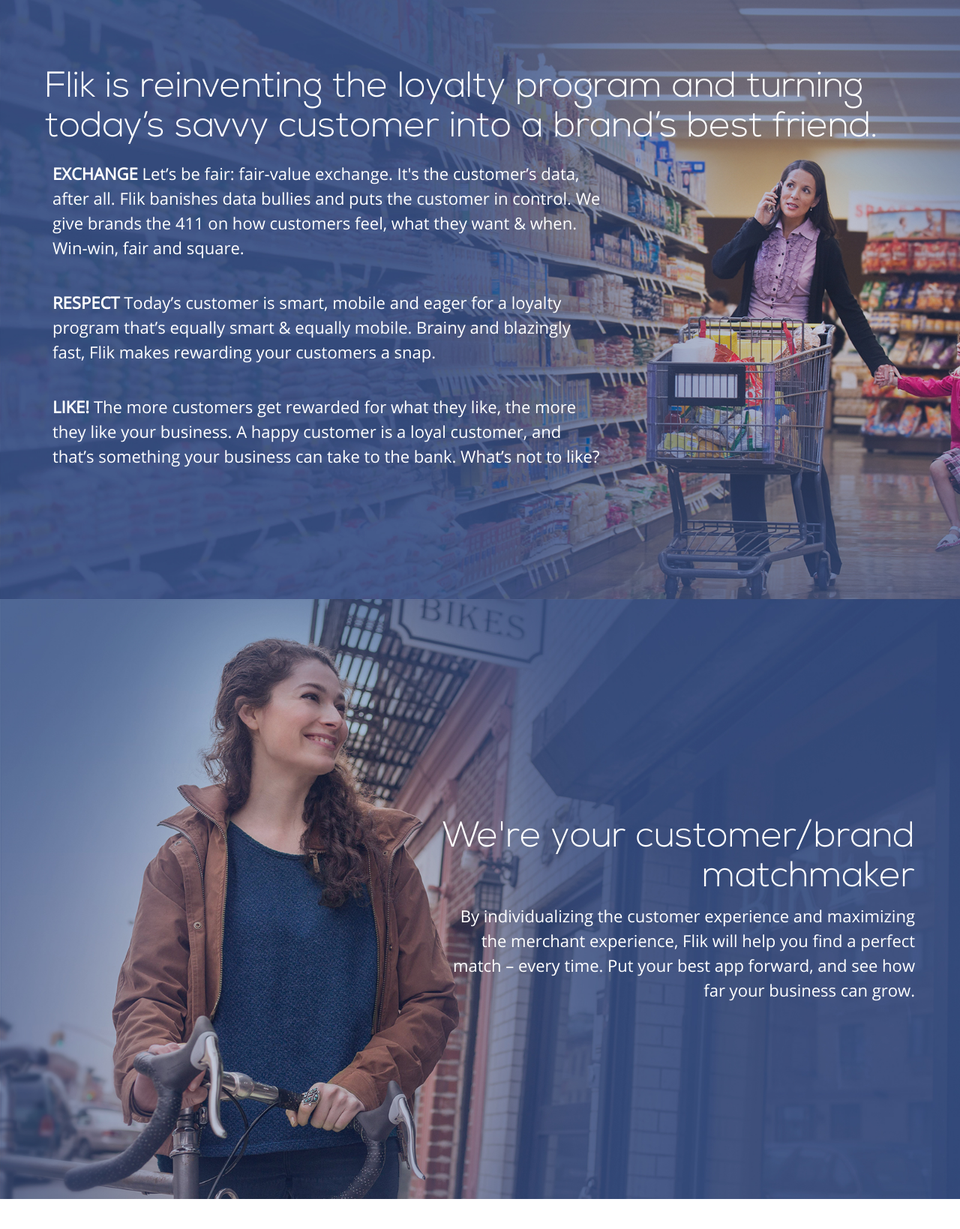
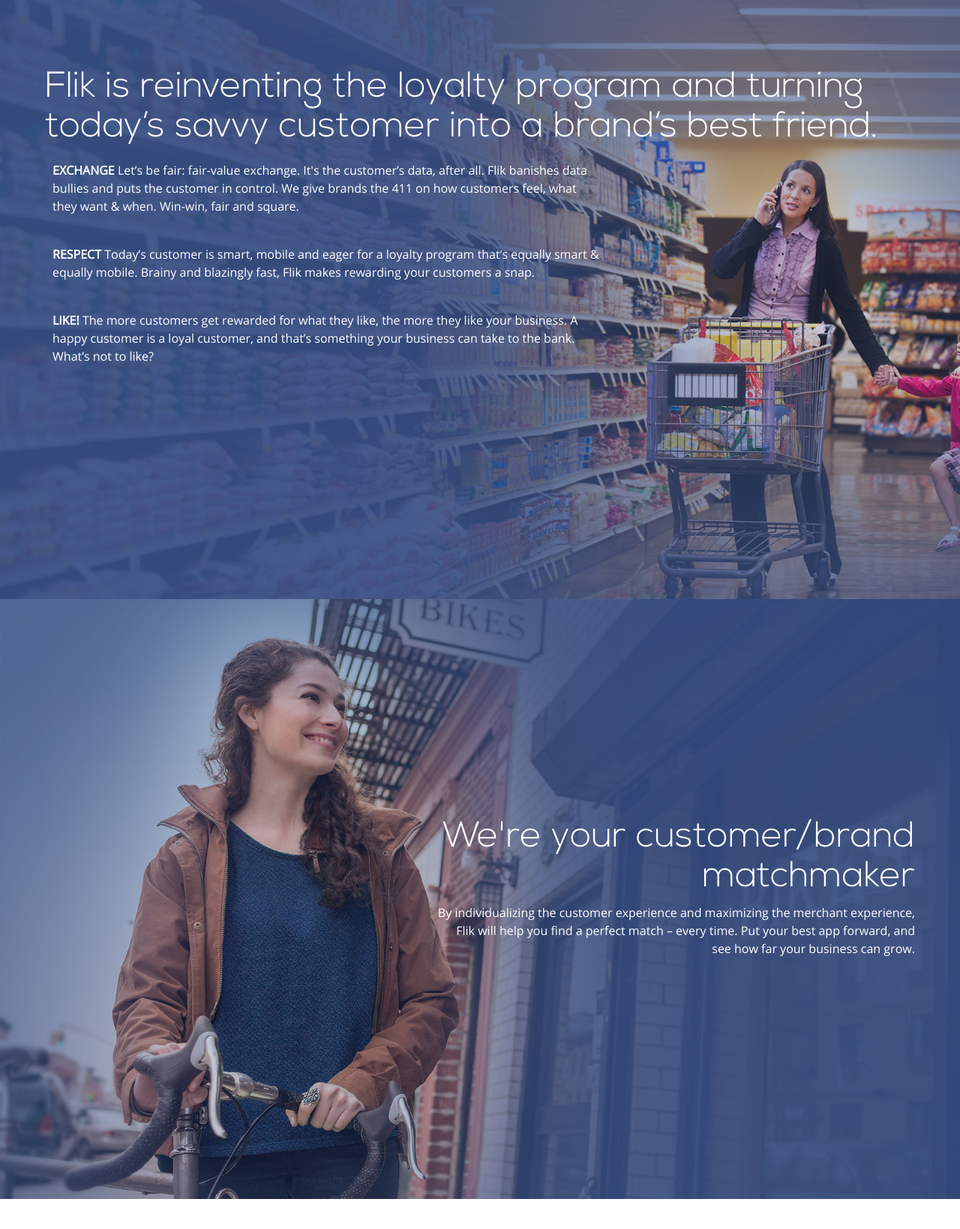
Before and after one commit to greyjean/flik-mktg, a PHP site: page / in a window 1280 px wide. Shown: the part 801-2440 px from the top of the page at 75% size. Run offline with PHP 8.4, Linux system fonts and the light colour scheme.

Commit message:
update responsive css

```diff
--- a/stylesheets/main-responsive.css
+++ b/stylesheets/main-responsive.css
@@ -210,7 +210,7 @@
 	}
 
 	.top-banner-caption-v4 h1 {
-    font-size: 58px;
+    font-size: 38px;
 	}
 
 	.text-left.caption-1 {
@@ -221,6 +221,12 @@
     width: 48% !important;
 	}
 
+	.caption-1 p {
+		color: white;
+		font-size: 16px!important;
+		line-height: 1.5;
+	}
+
 }
 
 /*Large Widescreen Laptops*/
```
